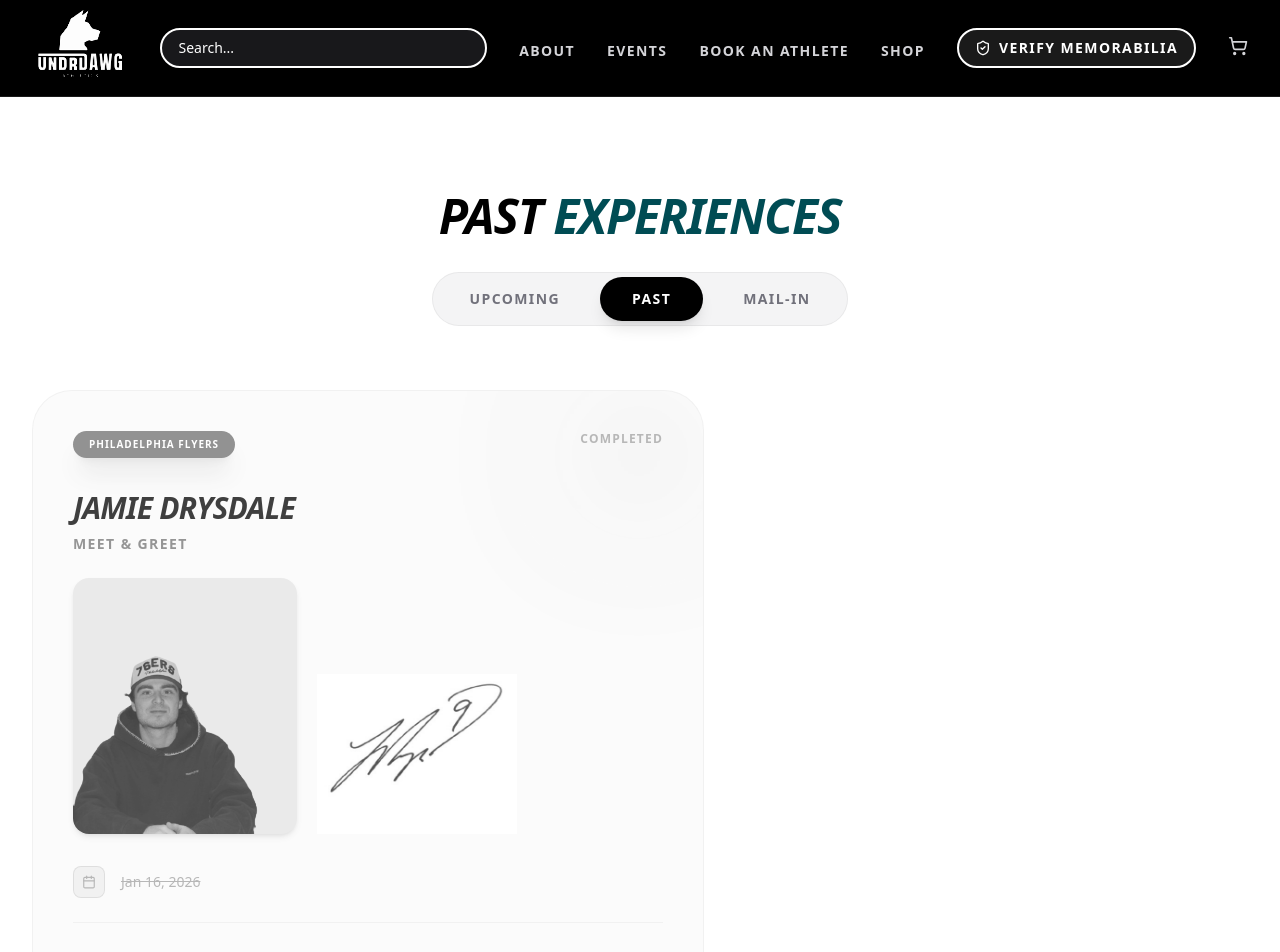
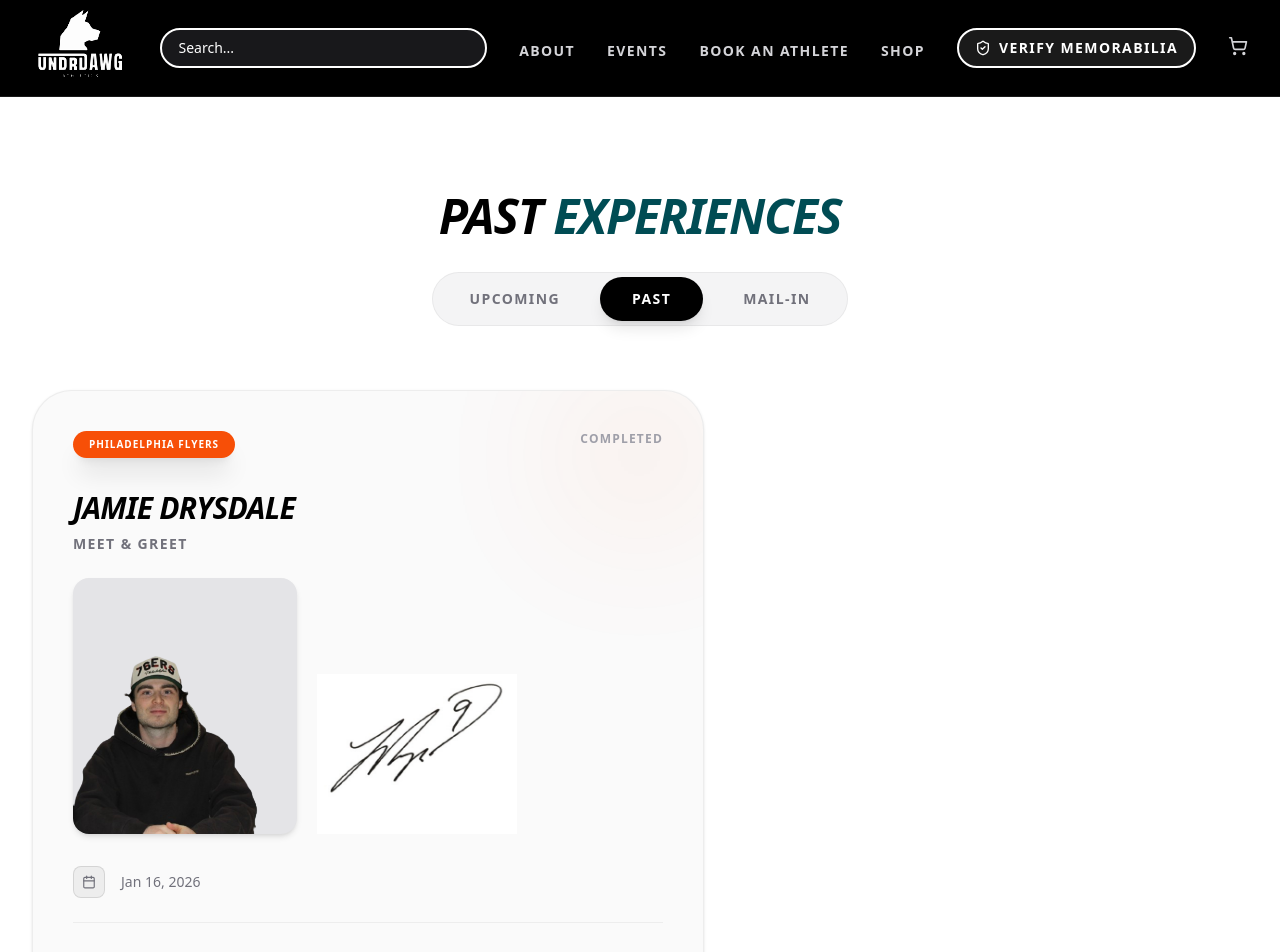
Before and after one commit to undrdawgathletics/undrdawg-athletics, a Next.js app: page /events/past in a window 1280 px wide. Shown: the top 952 px of the page. Built offline with nearby package versions, Linux system fonts and the light colour scheme.

Commit message:
Update past events card: remove grayscale hover effect and date strikethrough

```diff
--- a/src/app/events/past/page.tsx
+++ b/src/app/events/past/page.tsx
@@ -19,7 +19,7 @@
                 </div>
 
                 {/* Jamie Drysdale Card */}
-                <div className="group relative flex flex-col rounded-[2.5rem] bg-zinc-50 border border-black/5 p-8 md:p-10 opacity-75 grayscale hover:grayscale-0 hover:opacity-100 transition-all overflow-hidden max-w-2xl">
+                <div className="group relative flex flex-col rounded-[2.5rem] bg-zinc-50 border border-black/5 p-8 md:p-10 transition-all overflow-hidden max-w-2xl shadow-sm hover:shadow-md">
                     {/* Background glow */}
                     <div
                         className="absolute top-0 right-0 h-32 w-32 blur-[80px] opacity-10 transition-opacity group-hover:opacity-20"
@@ -73,7 +73,7 @@
 
                     {/* Date only */}
                     <div className="relative z-10 mb-6">
-                        <div className="flex items-center gap-4 text-sm text-zinc-400 line-through">
+                        <div className="flex items-center gap-4 text-sm text-zinc-500 font-medium">
                             <div className="flex h-8 w-8 items-center justify-center rounded-lg bg-black/5 border border-black/10">
                                 <Calendar size={14} />
                             </div>
```
